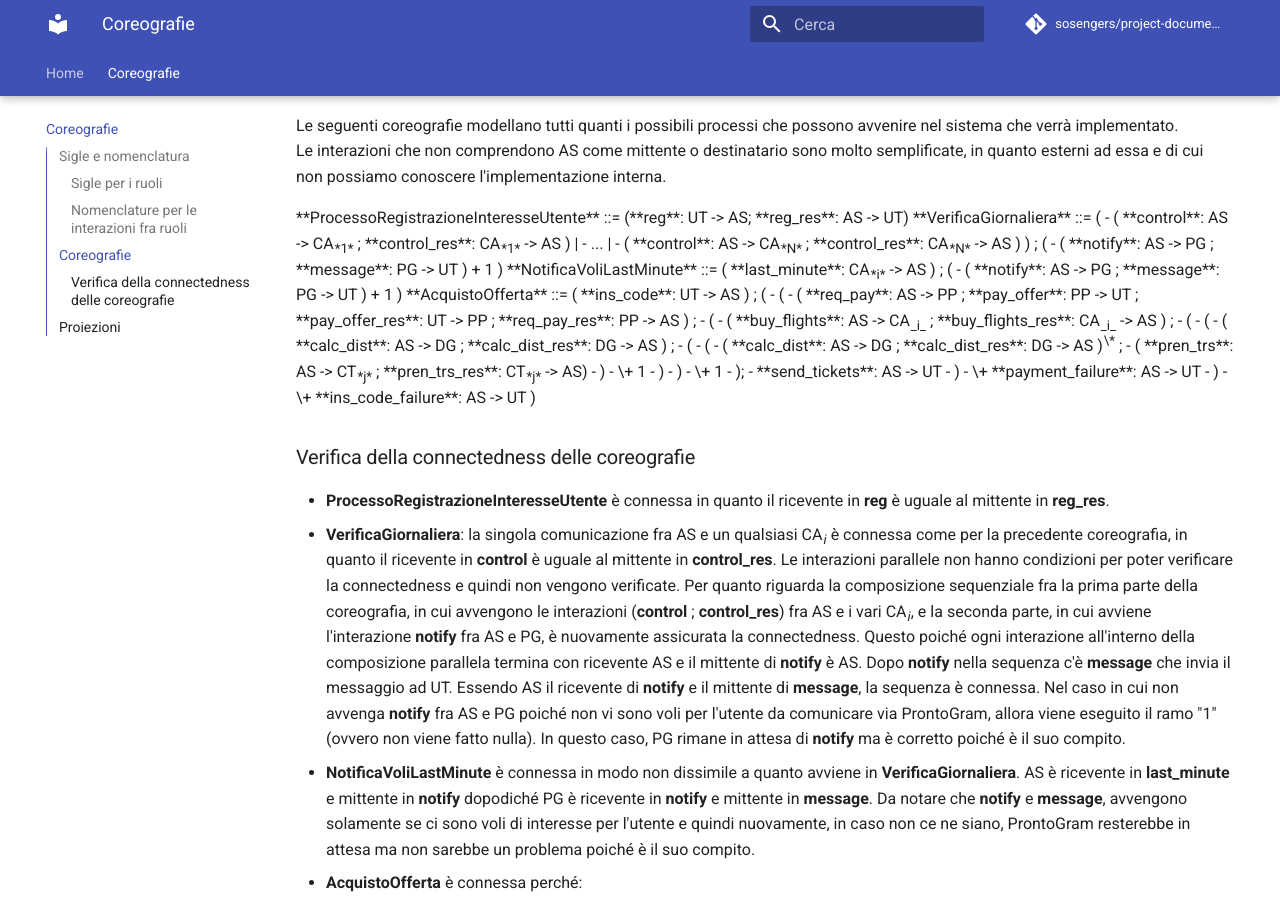
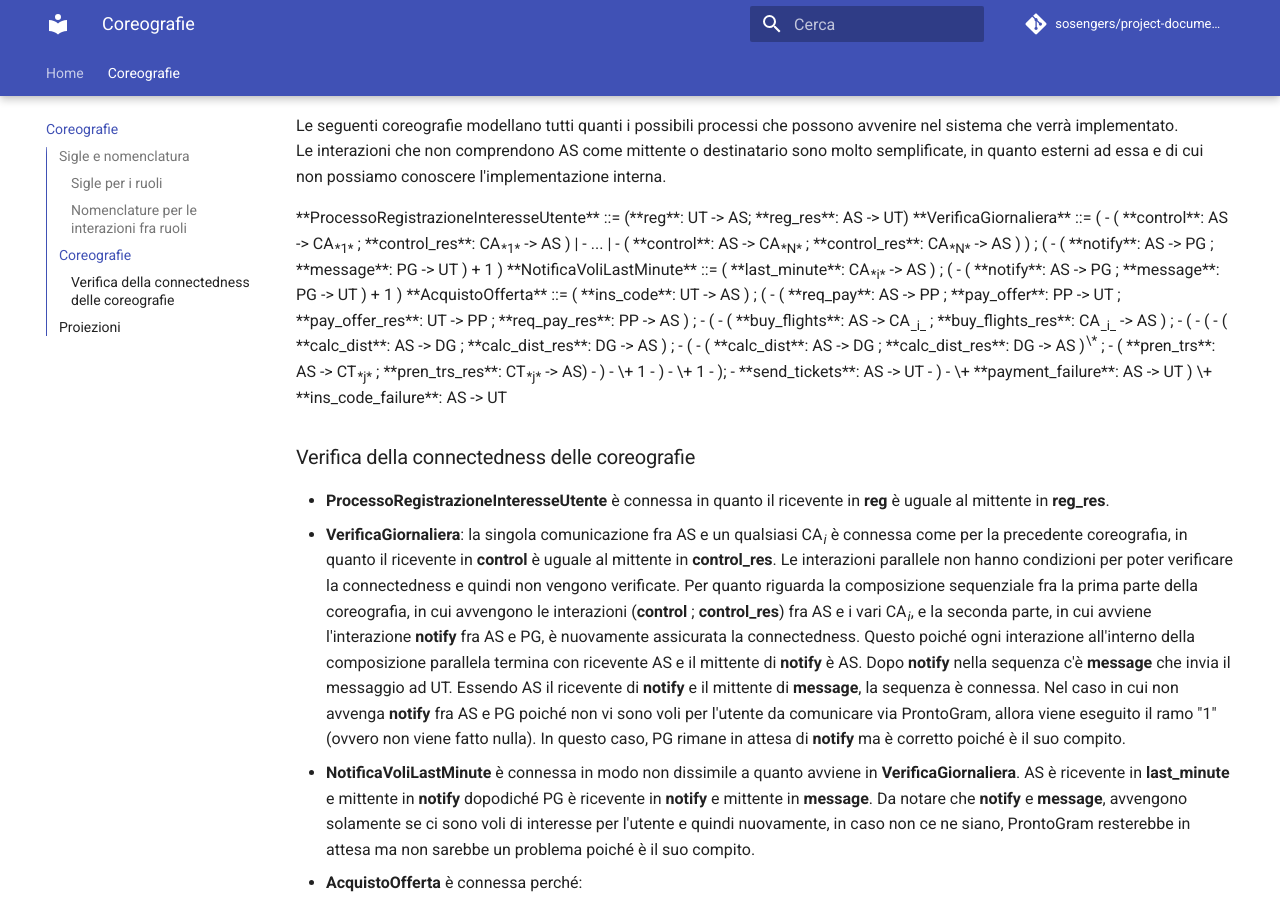
Before and after one commit to sosengers/project-documentation, an MkDocs documentation site: the page built from docs/choreographies.md, in a window 1280 px wide and 900 px high, scrolled down 1400 px. Built offline with MkDocs 1.6.1 and Material for MkDocs 9.7.7, drawn with Linux system fonts in a browser that asks for light colours; comment, search, counter and statistics services are not loaded; part of the change alters nothing that is shown.

```diff
--- a/docs/choreographies.md
+++ b/docs/choreographies.md
@@ -70,33 +70,32 @@ Le interazioni che non comprendono AS come mittente o destinatario sono molto se
 **AcquistoOfferta** ::=
 ( **ins_code**: UT -> AS ) ;
 (
+- ( **req_pay**: AS -> PP ; **pay_offer**: PP -> UT ; **pay_offer_res**: UT -> PP ; **req_pay_res**: PP -> AS ) ;
 - (
-    - ( **req_pay**: AS -> PP ; **pay_offer**: PP -> UT ;  **pay_offer_res**: UT -> PP ; **req_pay_res**: PP -> AS ) ;
+	- ( **buy_flights**: AS -> CA<sub>_i_</sub> ; **buy_flights_res**: CA<sub>_i_</sub> -> AS ) ;
 	- (
-		- ( **buy_flights**: AS -> CA<sub>_i_</sub> ; **buy_flights_res**: CA<sub>_i_</sub> -> AS ) ;
 		- (
-			- (
-				- ( **calc_dist**: AS -> DG ; **calc_dist_res**: DG -> AS ) ;  <!--Calcolo distanza aereoporto/casa-->
-				- (
-					- (
-						- ( **calc_dist**: AS -> DG ; **calc_dist_res**: DG -> AS )<sup>\*</sup> ; <!--Calcolo distanze per identificare la compagnia di trasporto-->
-						- ( **pren_trs**: AS -> CT<sub>*j*</sub> ; **pren_trs_res**: CT<sub>*j*</sub> -> AS)
-					- )
-					- \+ 1
-				- )
+		    <!-- Calcolo distanza aeroporto/casa -->
+			- ( **calc_dist**: AS -> DG ; **calc_dist_res**: DG -> AS ) ;
+    			- (
+    			    <!-- Calcolo distanze per identificare la compagnia di trasporto più vicina -->
+    				- ( **calc_dist**: AS -> DG ; **calc_dist_res**: DG -> AS )<sup>\*</sup> ;
+    				- ( **pren_trs**: AS -> CT<sub>*j*</sub> ; **pren_trs_res**: CT<sub>*j*</sub> -> AS)
 
-			- )
-			- \+ 1
-		- );
-		- **send_tickets**: AS -> UT
+    			- )
+    			- \+ 1
 
-	- )
-	- \+ **payment_failure**: AS -> UT
+		- )
+		- \+ 1
+
+	- );
+	- **send_tickets**: AS -> UT
 
 - )
-- \+ **ins_code_failure**: AS -> UT
+- \+ **payment_failure**: AS -> UT
 
 )
+\+ **ins_code_failure**: AS -> UT
 
 </div>
 
```
